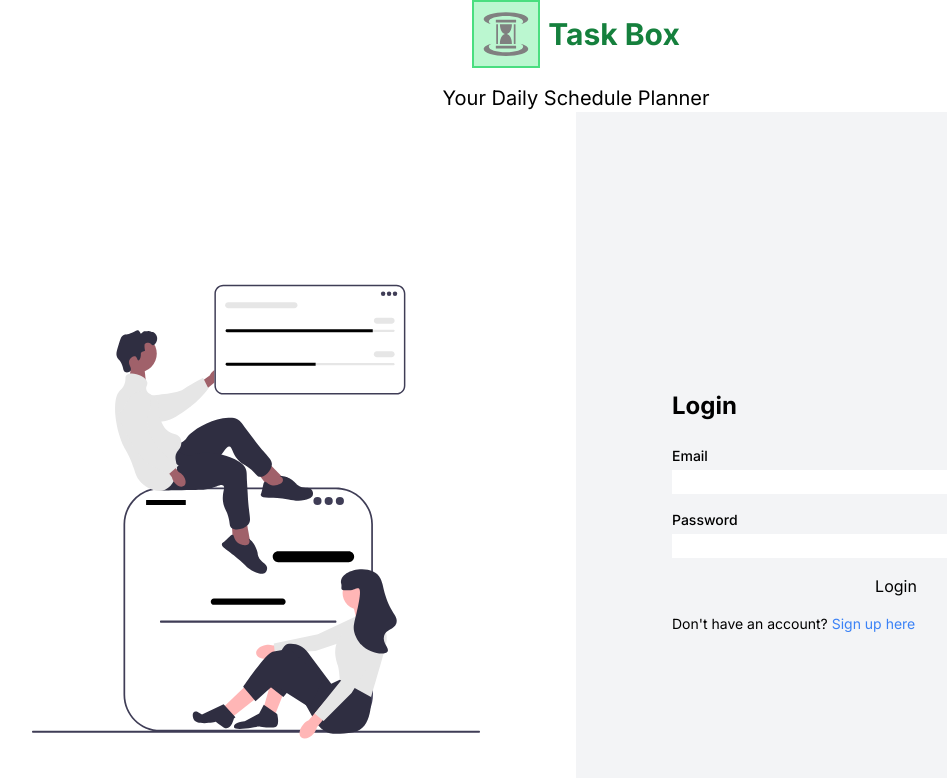
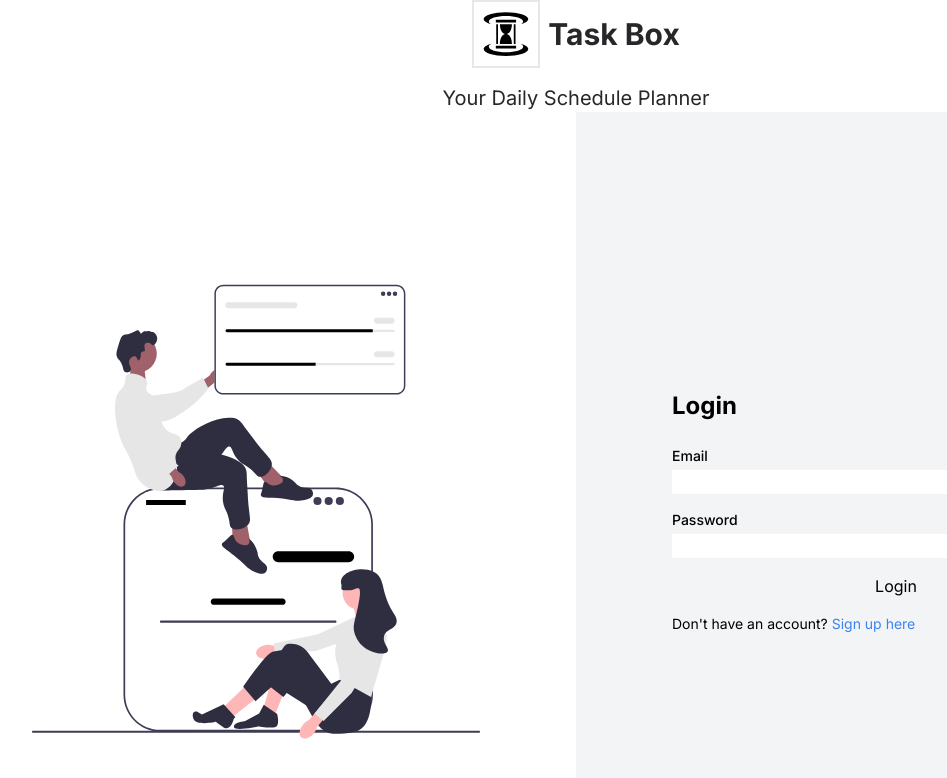
Before and after one commit to hammad42662/time_box_app, a Next.js app: page / in a window 1280 px wide. Shown: the top 778 px of the page, without its empty margins (64-1011 px from the left). Built offline with nearby package versions, Linux system fonts and the light colour scheme.

Commit message:
Update navContent.tsx

```diff
--- a/src/components/nav/navContent.tsx
+++ b/src/components/nav/navContent.tsx
@@ -4,13 +4,13 @@ export default function NavContent() {
   return (
     <div className="flex-row justify-center items-center">
       <div className=" flex flex-row justify-center items-center gap-2">
-        <span className=" border-x-2 border-y-2 px-2 py-2 bg-green-200 border-green-400">
-          <GiTimeTrap size="3rem" color="gray" />
+        <span className=" border-x-2 border-y-2 px-2 py-2 ">
+          <GiTimeTrap size="3rem" color="black" />
         </span>
-        <h1 className="text-3xl font-bold text-green-700">Task Box</h1>
+        <h1 className="text-3xl font-bold text-zinc-800">Task Box</h1>
       </div>
       <div className="flex justify-center items-center mt-4">
-        <h2 className="text-xl">Your Daily Schedule Planner</h2>
+        <h2 className="text-xl text-zinc-800">Your Daily Schedule Planner</h2>
       </div>
     </div>
   );
```
